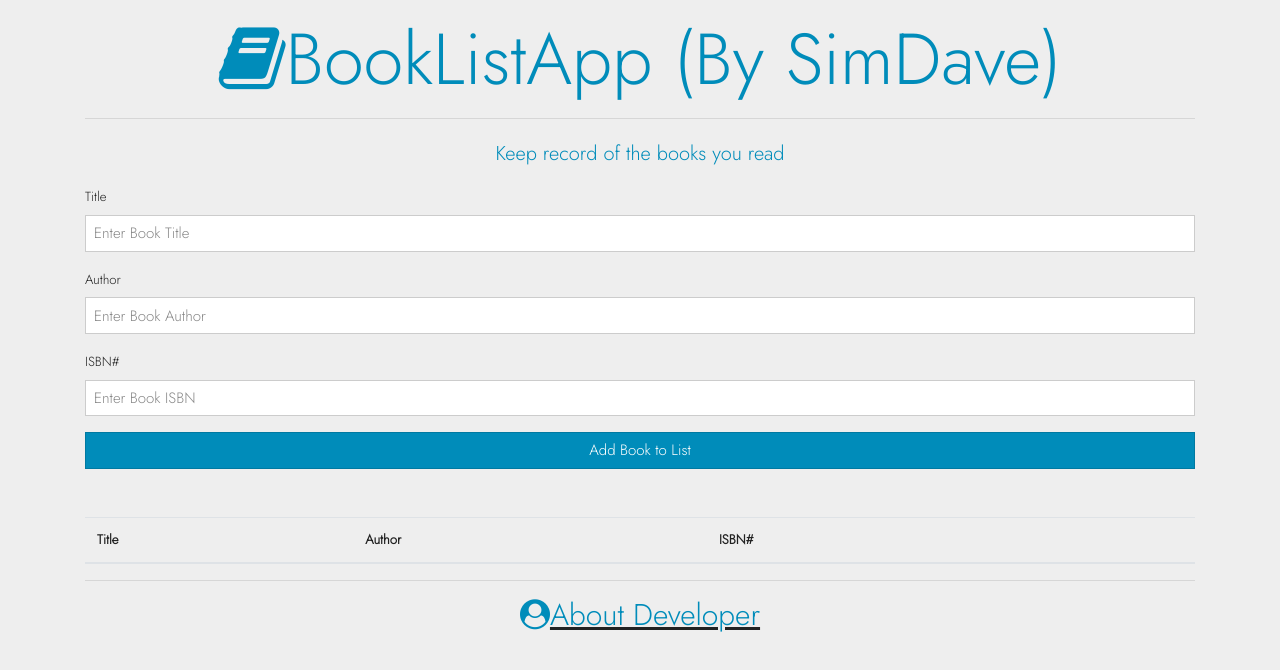
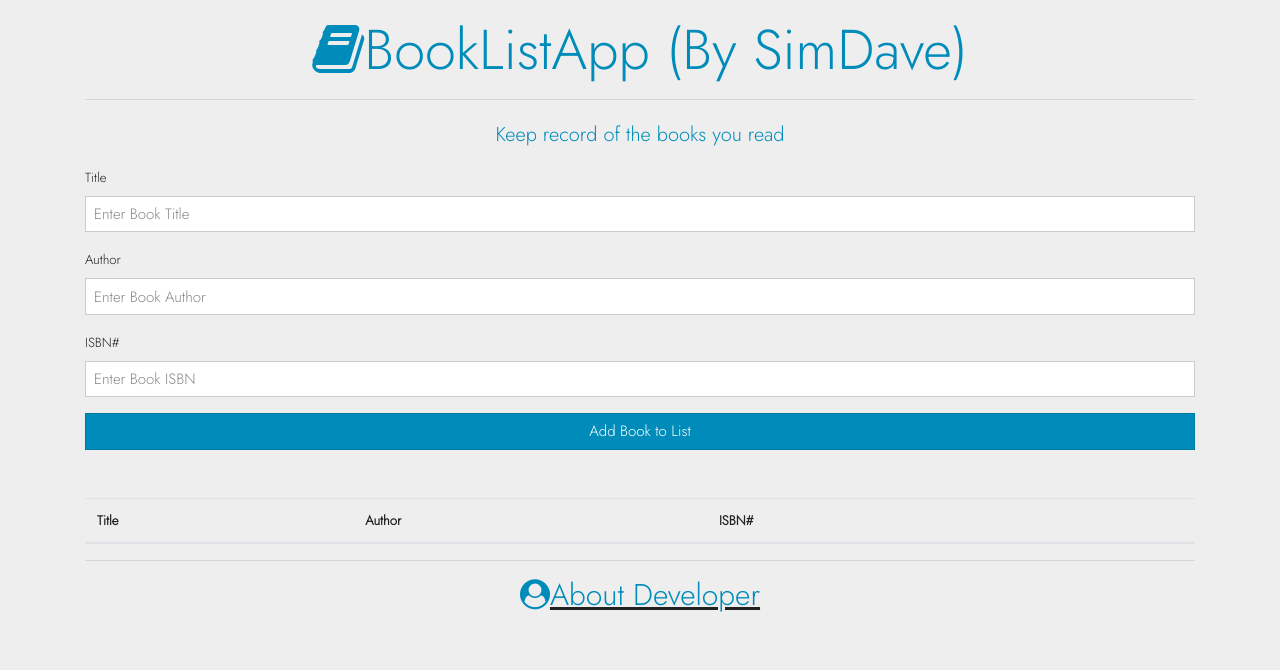
Before and after one commit to akasimdave/js-booklist-app, a plain HTML site: page index.html in a window 1280 px wide. Drawn offline with nearby package versions, Linux system fonts and the light colour scheme.

Commit message:
Little changes

```diff
--- a/index.html
+++ b/index.html
@@ -21,9 +21,9 @@
   <body>
 
   	<div class="container mt-3 mb-3">
-  		<h1 class="display-3 text-center text-primary">
+  		<h3 class="display-4 text-center text-primary">
   			<!-- <i class="fa fa-user-circle text-primary"></i><span>Sim</span>Dave -->
-  			<i class="fa fa-book text-primary"></i><span>BookList</span><!-- <i class="fa fa-mobile text-primary"></i> --><span>App</span> (By SimDave)</h1>
+  			<i class="fa fa-book text-primary"></i><span>BookList</span><!-- <i class="fa fa-mobile text-primary"></i> --><span>App</span> (By SimDave)</h3>
   			<!-- <p class="text-primary text-center" style="font-size: 25px">by SimDave</p> -->
   			<hr class="text-primary" style="height: 4px">
   			<p class="text-primary text-center" style="font-size: 20px">Keep record of the books you read</p>
```
